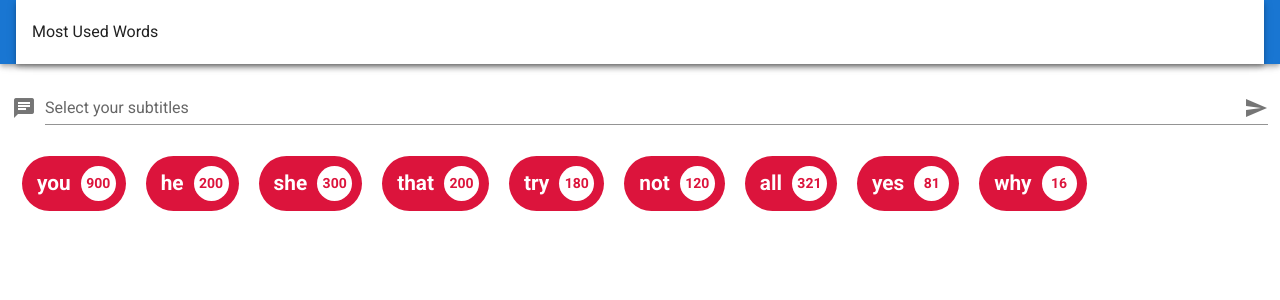
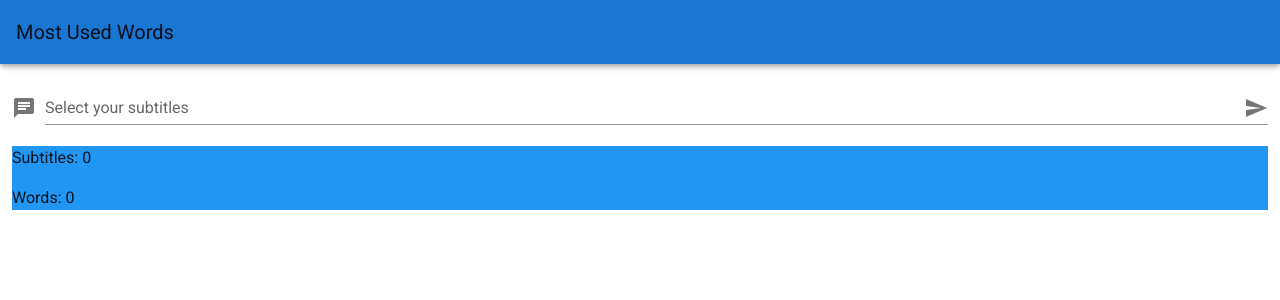
Before and after one commit to jbqneto/vue-most-used-words, a Vue app: page / in a window 1280 px wide. Shown: the top 300 px of the page. Built offline with nearby package versions, Linux system fonts and the light colour scheme.

Commit message:
grouped words and returned to the front-end

```diff
--- a/src/App.vue
+++ b/src/App.vue
@@ -1,7 +1,7 @@
 <template>
   <v-app>
     <v-app-bar app color="primary">
-      <v-toolbar>Most Used Words</v-toolbar>
+      <v-toolbar-title>Most Used Words</v-toolbar-title>
     </v-app-bar>
 
     <v-content>
--- a/src/views/Home.vue
+++ b/src/views/Home.vue
@@ -11,6 +11,16 @@
         v-model="files"
       ></v-file-input>
     </v-form>
+    <div class="info">
+      <p>
+        Subtitles:
+        <span>{{files.length}}</span>
+      </p>
+      <p>
+        Words:
+        <span>{{groupedWords.length}}</span>
+      </p>
+    </div>
     <div class="pills">
       <Pill v-for="(word, i) in groupedWords" :key="i" :amount="word.amount" :name="word.name"></Pill>
     </div>
@@ -29,27 +39,15 @@ export default {
   data: function() {
     return {
       files: [],
-      groupedWords: [
-        { name: "you", amount: 900 },
-        { name: "he", amount: 200 },
-        { name: "she", amount: 300 },
-        { name: "that", amount: 200 },
-        { name: "try", amount: 180 },
-        { name: "not", amount: 120 },
-        { name: "all", amount: 321 },
-        { name: "yes", amount: 81 },
-        { name: "why", amount: 16 }
-      ]
+      groupedWords: []
     };
   },
   methods: {
     processSubtitles() {
-      console.log(this.files);
       const paths = this.files.map(file => file.path);
-      console.log(paths);
       ipcRenderer.send("process-subtitles", paths);
       ipcRenderer.on("process-subtitles", (event, resp) => {
-        console.log(resp);
+        this.groupedWords = resp;
       });
     }
   }
```
Also changed, not shown: src/backend/groupWords.js (added, +28 -0 lines), src/backend/index.js (+5 -2 lines), src/backend/prepareData.js (+4 -3 lines).
